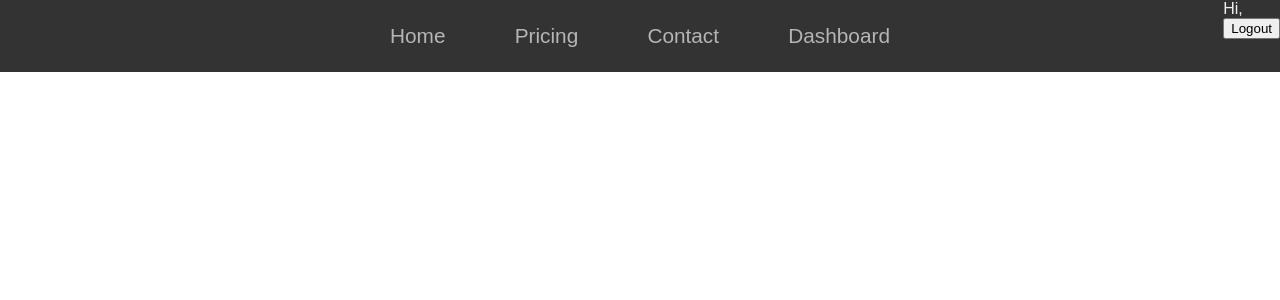
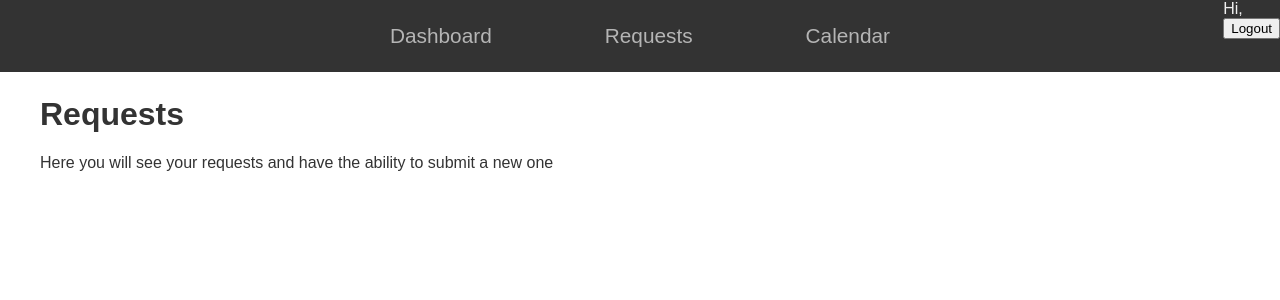
Before and after one commit to strausd/vacay, a React app: page /1/requests in a window 1280 px wide. Shown: the top 300 px of the page. Built offline with nearby package versions, Linux system fonts and the light colour scheme; no server answers; sample sign-in values are in the browser's storage.

Commit message:
Header and page structure refactor

```diff
--- a/src/components/atoms/Header.jsx
+++ b/src/components/atoms/Header.jsx
@@ -2,25 +2,25 @@ import React from 'react';
 import { connect } from 'react-redux';
 import { NavLink, withRouter } from 'react-router-dom';
 
+import { loadLocalJWT, verifyLocalJWT } from '../../actions/authActions';
 import UserMenu from './UserMenu';
+import HeaderAnonymous from './HeaderAnonymous';
+import HeaderLoggedIn from './HeaderLoggedIn';
 
 
 class Header extends React.Component {
+
+    componentWillMount() {
+        this.props.loadLocalJWT();
+        this.props.verifyLocalJWT();
+    }
 
     render() {
         return (
             <div>
                 <div className="header">
                     <div className="header__content">
-                        <ul>
-                            <li><NavLink exact to="/" activeClassName="active">Home</NavLink></li>
-                            <li><NavLink exact to="/pricing" activeClassName="active">Pricing</NavLink></li>
-                            <li><NavLink exact to="/contact" activeClassName="active">Contact</NavLink></li>
-                            {this.props.isAuthenticated ? null : <li><NavLink exact to="/signup" activeClassName="active">Signup</NavLink></li>}
-                            {this.props.isAuthenticated ? null : <li><NavLink exact to="/login" activeClassName="active">Login</NavLink></li>}
-                            {!this.props.isAuthenticated ? null : <li><NavLink exact to="/dashboard" activeClassName="active">Dashboard</NavLink></li>}
-                        </ul>
-                        <UserMenu />
+                        {this.props.isAuthenticated ? <HeaderLoggedIn /> : <HeaderAnonymous />}
                     </div>
                 </div>
             </div>
@@ -34,4 +34,11 @@ const mapStateToProps = (state) => {
     };
 };
 
-export default withRouter(connect(mapStateToProps)(Header));
+const mapDispatchToProps = dispatch => {
+    return {
+        loadLocalJWT: () => dispatch(loadLocalJWT()),
+        verifyLocalJWT: () => dispatch(verifyLocalJWT())
+    };
+};
+
+export default withRouter(connect(mapStateToProps, mapDispatchToProps)(Header));
--- /dev/null
+++ b/src/components/atoms/HeaderAnonymous.jsx
@@ -0,0 +1,19 @@
+import React from 'react';
+import { NavLink } from 'react-router-dom';
+
+
+const HeaderAnonymous = () => {
+    return (
+        <div>
+            <ul>
+                <li><NavLink exact to="/" activeClassName="active">Home</NavLink></li>
+                <li><NavLink exact to="/pricing" activeClassName="active">Pricing</NavLink></li>
+                <li><NavLink exact to="/contact" activeClassName="active">Contact</NavLink></li>
+                <li><NavLink exact to="/signup" activeClassName="active">Signup</NavLink></li>
+                <li><NavLink exact to="/login" activeClassName="active">Login</NavLink></li>
+            </ul>
+        </div>
+    );
+};
+
+export default HeaderAnonymous;
--- /dev/null
+++ b/src/components/atoms/HeaderLoggedIn.jsx
@@ -0,0 +1,21 @@
+import React from 'react';
+import { NavLink } from 'react-router-dom';
+
+import UserMenu from './UserMenu';
+
+
+const HeaderLoggedIn = () => {
+    return (
+        <div>
+            <ul>
+                <li><NavLink exact to="/dashboard" activeClassName="active">Dashboard</NavLink></li>
+                <li><NavLink exact to="/requests" activeClassName="active">Requests</NavLink></li>
+                <li><NavLink exact to="/calendar" activeClassName="active">Calendar</NavLink></li>
+            </ul>
+            <UserMenu />
+        </div>
+    );
+};
+
+
+export default HeaderLoggedIn;
--- a/src/components/atoms/UserMenu.jsx
+++ b/src/components/atoms/UserMenu.jsx
@@ -1,16 +1,10 @@
 import React from 'react';
 import { connect } from 'react-redux';
 
-import { loadLocalJWT, verifyLocalJWT } from '../../actions/authActions';
 import Logout from './Logout';
 
 
 class UserMenu extends React.Component {
-
-    componentWillMount() {
-        this.props.loadLocalJWT();
-        this.props.verifyLocalJWT();
-    }
 
     render() {
         if (this.props.user) {
@@ -36,11 +30,4 @@ const mapStateToProps = state => {
     };
 };
 
-const mapDispatchToProps = dispatch => {
-    return {
-        loadLocalJWT: () => dispatch(loadLocalJWT()),
-        verifyLocalJWT: () => dispatch(verifyLocalJWT())
-    };
-};
-
-export default connect(mapStateToProps, mapDispatchToProps)(UserMenu);
+export default connect(mapStateToProps)(UserMenu);
--- /dev/null
+++ b/src/components/pages/CalendarPage.jsx
@@ -0,0 +1,16 @@
+import React from 'react';
+import { connect } from 'react-redux';
+
+
+class CalendarPage extends React.Component {
+    render() {
+        return (
+            <div className="container page-content">
+                <h1>Calendar</h1>
+                <p>Here you will see the PTO calendar for the company</p>
+            </div>
+        );
+    }
+}
+
+export default CalendarPage;
--- /dev/null
+++ b/src/components/pages/RequestsPage.jsx
@@ -0,0 +1,16 @@
+import React from 'react';
+import { connect } from 'react-redux';
+
+
+class RequestsPage extends React.Component {
+    render() {
+        return (
+            <div className="container page-content">
+                <h1>Requests</h1>
+                <p>Here you will see your requests and have the ability to submit a new one</p>
+            </div>
+        );
+    }
+}
+
+export default RequestsPage;
--- a/src/routers/AppRouter.jsx
+++ b/src/routers/AppRouter.jsx
@@ -12,6 +12,8 @@ import LoginPage from '../components/pages/LoginPage';
 import ForgotPasswordPage from '../components/pages/ForgotPasswordPage';
 import ResetPasswordPage from '../components/pages/ResetPasswordPage';
 import DashboardPage from '../components/pages/DashboardPage';
+import RequestsPage from '../components/pages/RequestsPage';
+import CalendarPage from '../components/pages/CalendarPage';
 
 
 const AppRouter = () => {
@@ -31,7 +33,10 @@ const AppRouter = () => {
                     <Route exact path="/resetpassword" component={() => <Redirect to="/forgotpassword" />} />
                     <Route path="/resetpassword/:uuid" component={ResetPasswordPage} />
 
-                    <PrivateRoute path="/dashboard" component={DashboardPage} />
+                    <Redirect exact from="/:org_id" to="/:org_id/dashboard" />
+                    <PrivateRoute path="/:org_id/dashboard" component={DashboardPage} />
+                    <PrivateRoute path="/:org_id/requests" component={RequestsPage} />
+                    <PrivateRoute path="/:org_id/calendar" component={CalendarPage} />
                 </Switch>
             </div>
         </Router>
```
